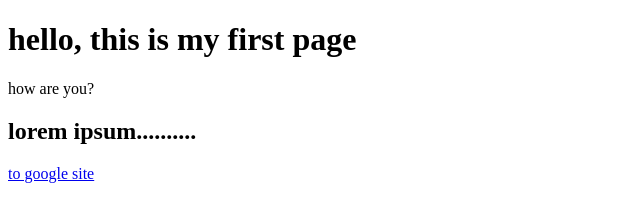
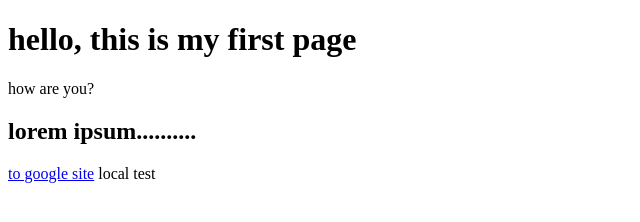
Before and after one commit to chagit-h/home-work-git, a plain HTML site: page index.html in a window 1280 px wide. Shown: the full height of the page, 0-640 px from the left. Drawn offline with Linux system fonts and the light colour scheme.

Commit message:
add span from local mechine

```diff
--- a/index.html
+++ b/index.html
@@ -10,5 +10,6 @@
 <p>how are you?</p>
     <h2>lorem ipsum..........</h2>
     <a href="https//:www.google.com">to google site</a>
+<span>local test</span>
 </body>
 </html>
```
